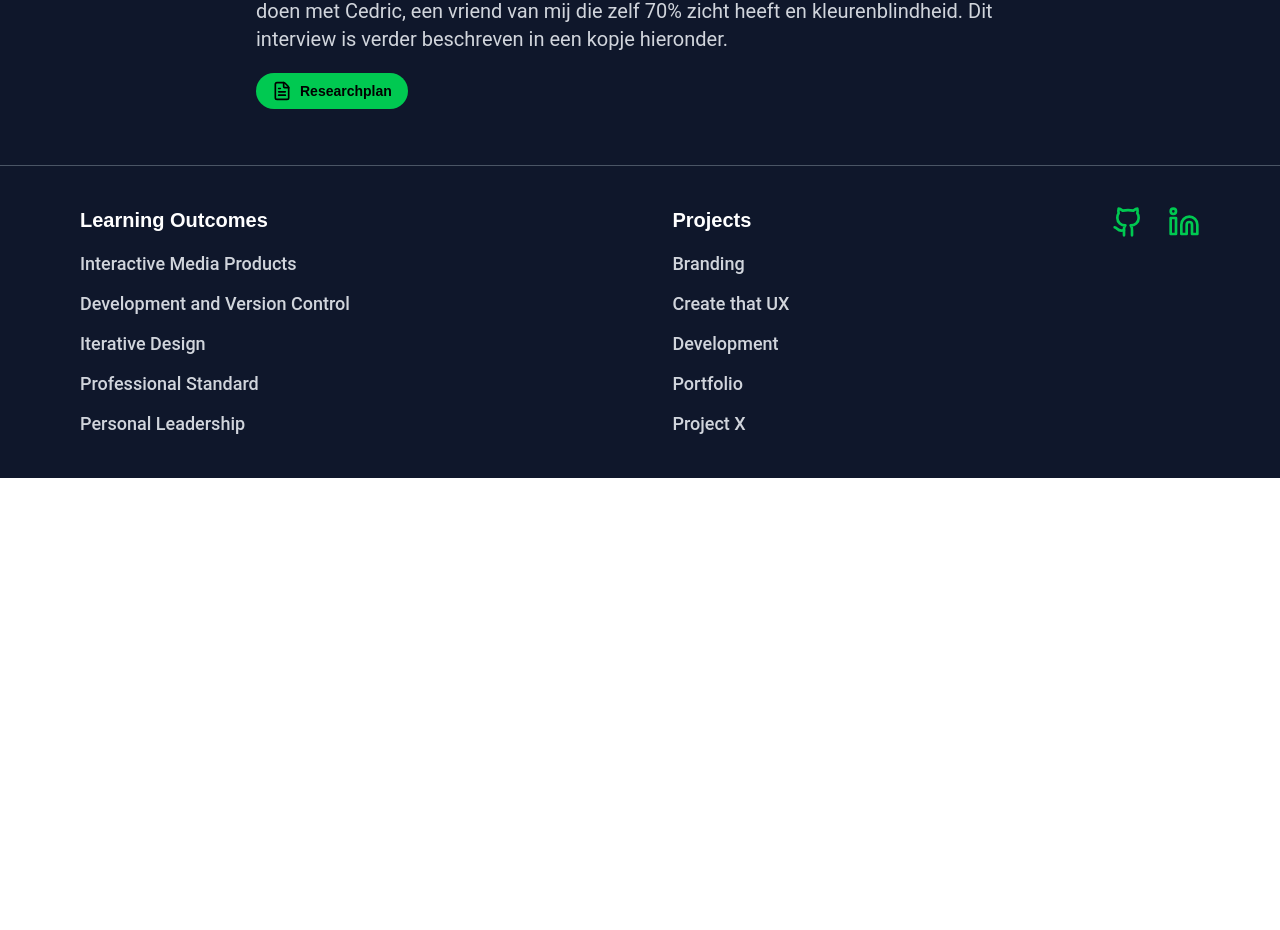
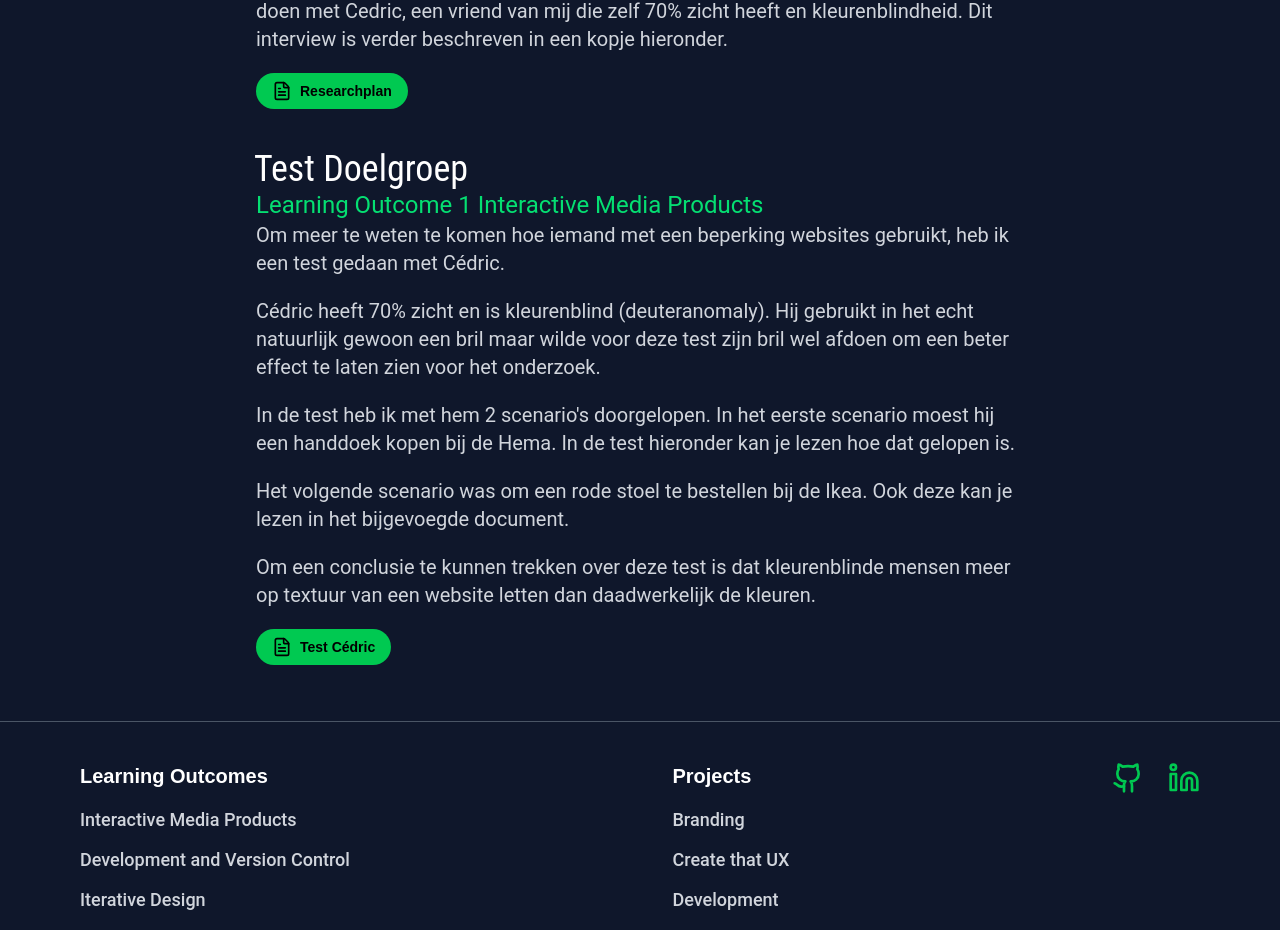
Before and after one commit to LuukyPuuky/Portfolio2.1, a Nuxt app: page /projects/cardan in a window 1280 px wide. Shown: the part 1909-2839 px from the top of the page. Before the commit the page ends 2387 px from the top, so only its background shows below. Built offline with nearby package versions, Linux system fonts and the light colour scheme.

Commit message:
added test cardan

```diff
--- a/pages/lo1.vue
+++ b/pages/lo1.vue
@@ -10,6 +10,7 @@ const products = [
     text: "Content Strategie Boris",
     to: "/projects/branding#contentstrategie",
   },
+  { text: "Test Doelgroep Cardan", to: "/projects/cardan#testdoelgroep" },
 ];
 </script>
 
--- a/pages/projects/cardan.vue
+++ b/pages/projects/cardan.vue
@@ -126,17 +126,39 @@
             </p>
           </ContentSection>
 
-          <!-- Interview -->
-          <!-- <ContentSection
-            id="researchplan"
+          <!-- Testplan -->
+          <ContentSection
+            id="testdoelgroep"
             class="scroll-mt-24"
-            title="Researchplan"
-            subtitle="Learning Outcome 4 Professional Standard"
-            description="."
-            pdfLink="/documents/ResearchplanCardan.pdf"
-            pdfText="Researchplan"
-            :loNumber="4"
-          ></ContentSection> -->
+            title="Test Doelgroep"
+            subtitle="Learning Outcome 1 Interactive Media Products"
+            description="Om meer te weten te komen hoe iemand met een beperking websites gebruikt, heb ik een test gedaan met Cédric."
+            pdfLink="/documents/TestCardan.pdf"
+            pdfText="Test Cédric"
+            :loNumber="1"
+          >
+            <p class="text-gray-300 font-Roboto text-xl mb-5">
+              Cédric heeft 70% zicht en is kleurenblind (deuteranomaly). Hij
+              gebruikt in het echt natuurlijk gewoon een bril maar wilde voor
+              deze test zijn bril wel afdoen om een beter effect te laten zien
+              voor het onderzoek.
+            </p>
+            <p class="text-gray-300 font-Roboto text-xl mb-5">
+              In de test heb ik met hem 2 scenario's doorgelopen. In het eerste
+              scenario moest hij een handdoek kopen bij de Hema. In de test
+              hieronder kan je lezen hoe dat gelopen is.
+            </p>
+            <p class="text-gray-300 font-Roboto text-xl mb-5">
+              Het volgende scenario was om een rode stoel te bestellen bij de
+              Ikea. Ook deze kan je lezen in het bijgevoegde document.
+            </p>
+
+            <p class="text-gray-300 font-Roboto text-xl mb-5">
+              Om een conclusie te kunnen trekken over deze test is dat
+              kleurenblinde mensen meer op textuur van een website letten dan
+              daadwerkelijk de kleuren.
+            </p>
+          </ContentSection>
         </div>
       </div>
     </div>
```
Also changed, not shown: 1 other file (tests, documents, lock files or other folders).
